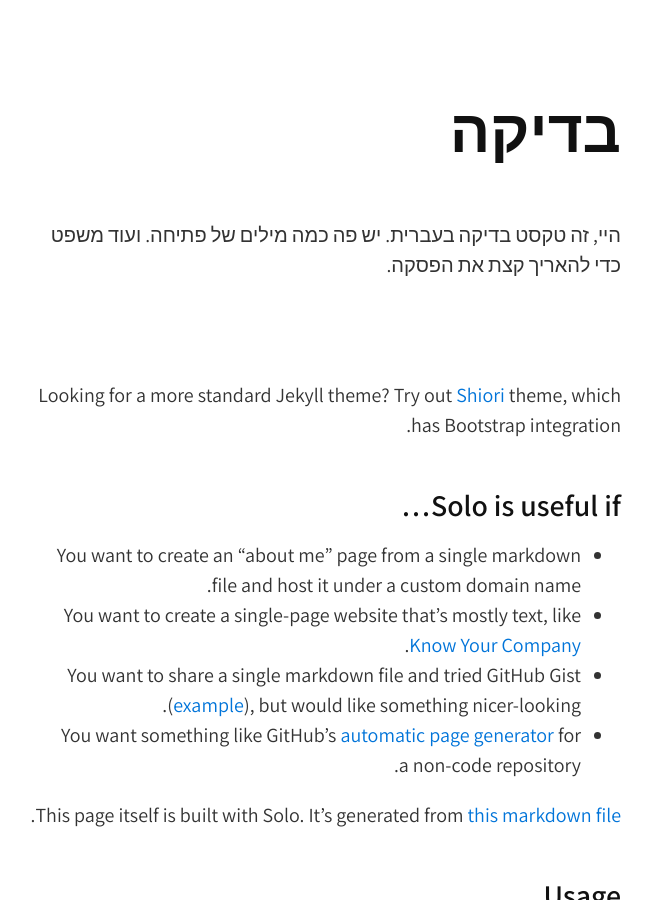
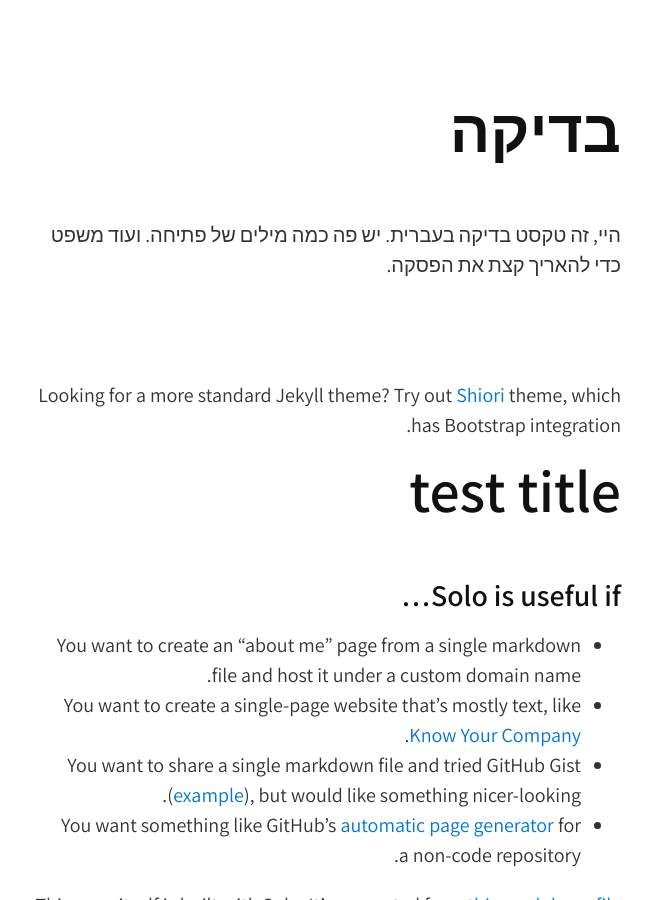
Before and after one commit to alexpolonsky/alexpolonsky.github.io, a Jekyll site: the page built from index.md, in a window 1280 px wide and 900 px high. Shown: the whole window, without its empty margins (319-972 px from the left). Built offline with Jekyll 4.4.1, drawn with Linux system fonts in a browser that asks for light colours.

Commit message:
test title

```diff
--- a/index.md
+++ b/index.md
@@ -7,6 +7,8 @@ layout: default
 <iframe allowtransparency="true" frameborder="0" scrolling="no" src="//platform.twitter.com/widgets/follow_button.html?screen_name=alexpo&lang=he&show_count=false" style="width:300px; height:20px;"></iframe><br/>
 
 Looking for a more standard Jekyll theme? Try out [Shiori](http://github.com/ellekasai/shiori) theme, which has Bootstrap integration.
+
+# test title
 
 ## Solo is useful if...
 
```
